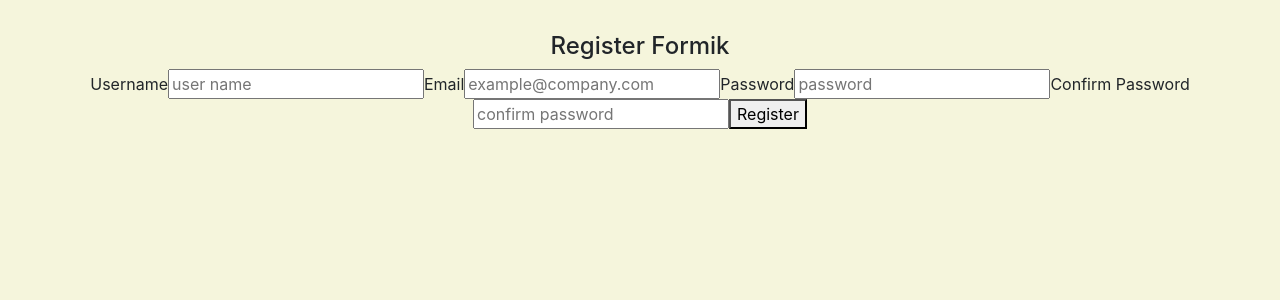
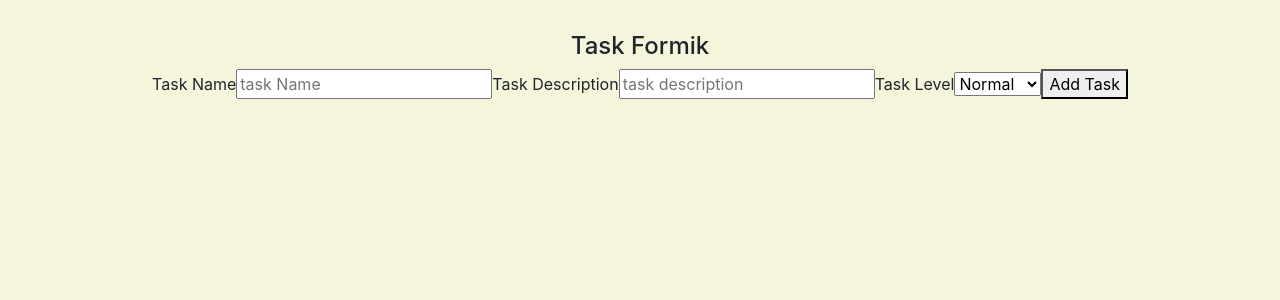
Before and after one commit to GonzaloGuaimas/final-project-OpenBootCamp, a React (Create React App) app: page / in a window 1280 px wide. Shown: the top 300 px of the page. Built offline with nearby package versions, Linux system fonts and the light colour scheme.

Commit message:
testing formik

```diff
--- a/src/App.js
+++ b/src/App.js
@@ -4,7 +4,7 @@
 import Greetingstyled from './components/pure/forms/Greetingstyled';
 import Father from './components/containers/father';
 import LoginFormik from './components/pure/forms/LoginFormik';
-import { RegisterFormik } from './components/pure/forms/registerFormik';
+import { TaskFormik } from './components/pure/forms/taskFormik';
 
 
 function App() {
@@ -18,7 +18,7 @@
       </header>*/}
       {/* <TaskListComponent></TaskListComponent> */}
       {/* <LoginFormik></LoginFormik> */}
-      <RegisterFormik></RegisterFormik>
+      <TaskFormik></TaskFormik>
     </div>
   );
 }
```
